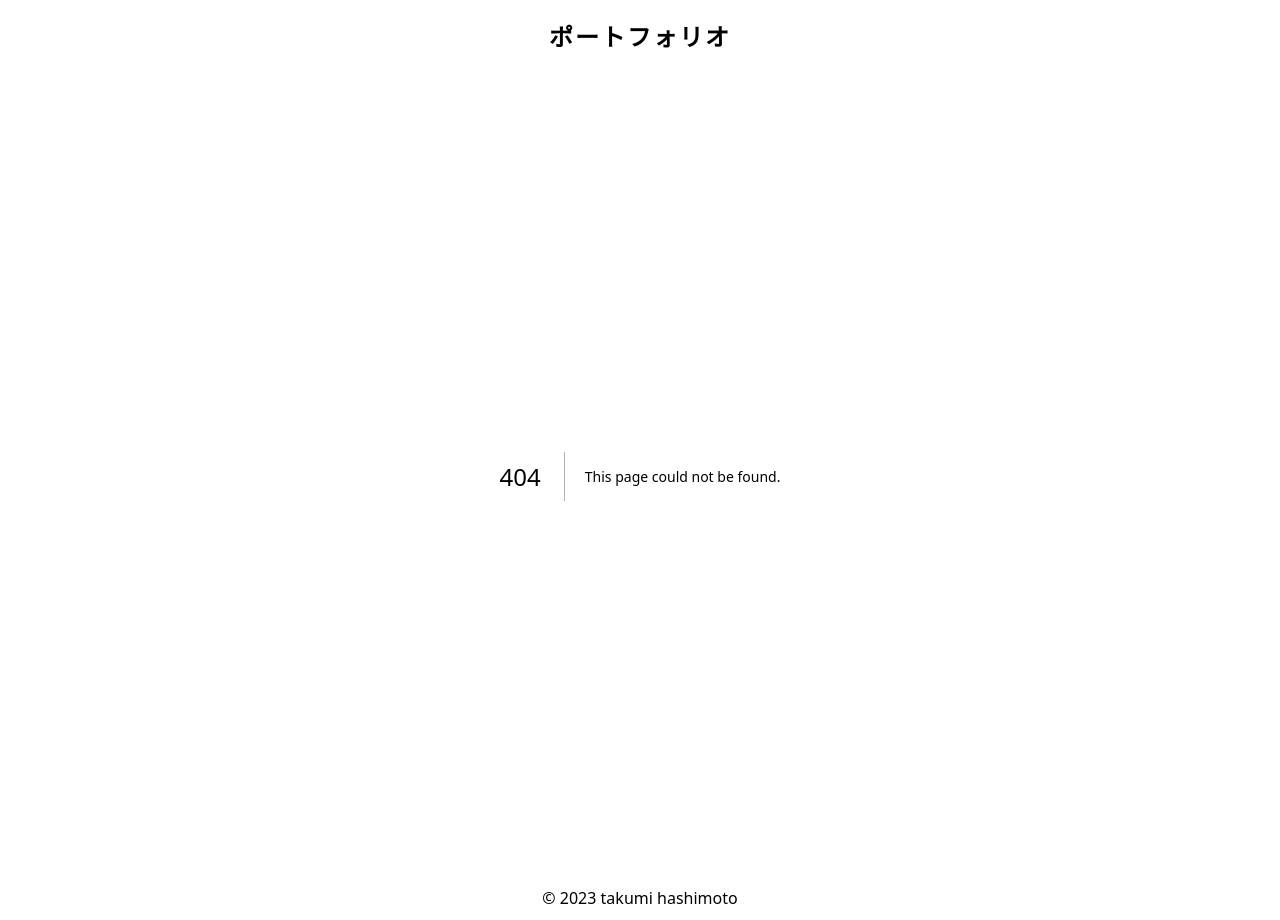
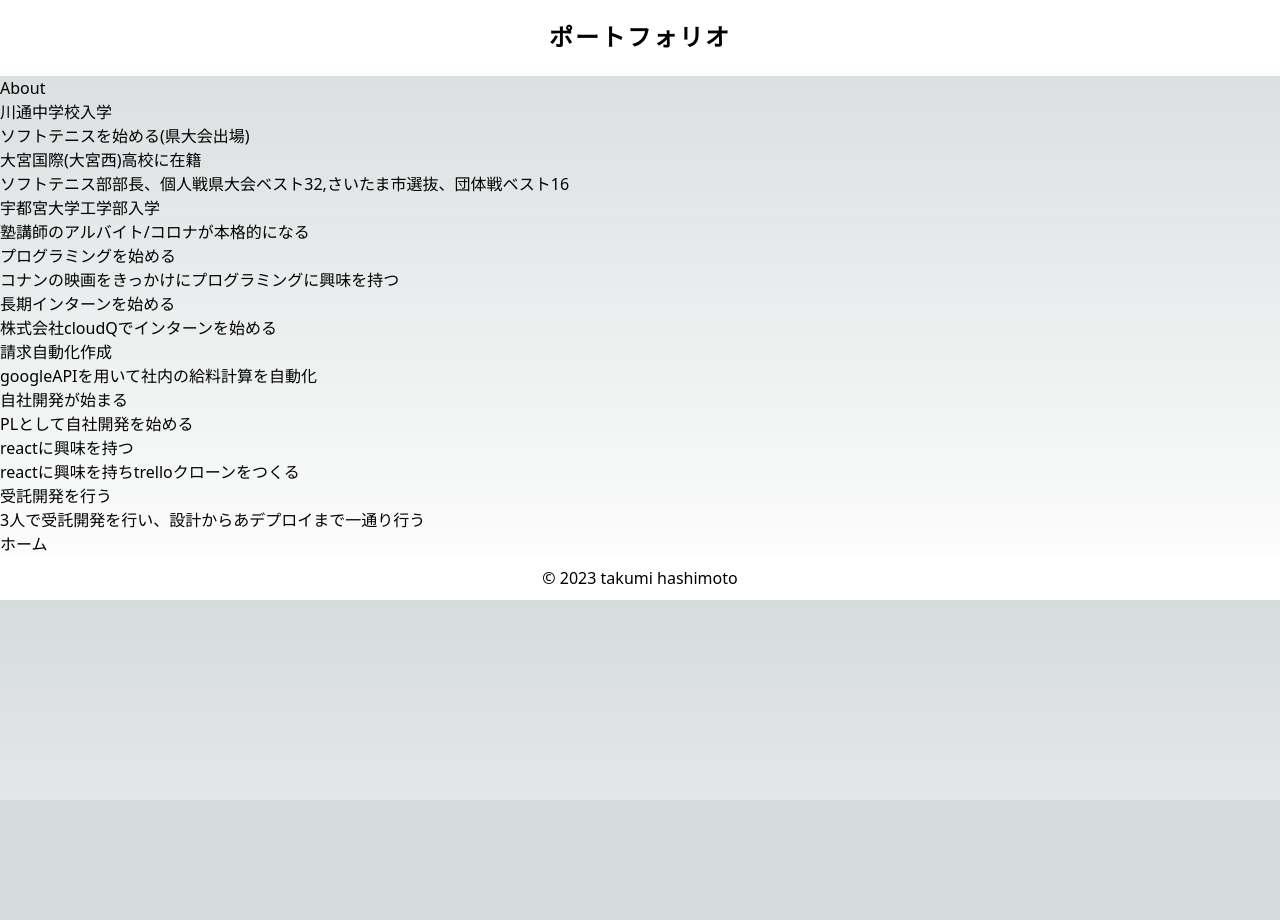
Before and after one commit to takumihashimoto0218/portfolio, a Next.js app: page /about in a window 1280 px wide. Before the commit this address had no page. After the commit the page ends 800 px from the top, so only its background shows below. Built offline with nearby package versions, Linux system fonts and the light colour scheme.

Commit message:
aboutを作成

```diff
--- /dev/null
+++ b/app/about/page.tsx
@@ -0,0 +1,23 @@
+import React from 'react';
+import Link from 'next/link';
+import AboutList from '@/app/data/AboutList';
+
+
+const Page = () => {
+  return (
+    <div>
+      <h1>About</h1>
+      <ul>
+        {AboutList.map((about) => (
+          <li key={about.title}>
+            <h2>{about.title}</h2>
+            <p>{about.subtitle}</p>
+          </li>
+        ))}
+      </ul>
+      <Link href="/">ホーム</Link>
+    </div>
+  );
+};
+
+export default Page;
--- /dev/null
+++ b/app/data/AboutList.ts
@@ -0,0 +1,57 @@
+export type About = {
+  date: string;
+  title: string;
+  subtitle: string;
+};
+
+const AboutList: About[] = [
+  {
+    date: "2013-2016",
+    title: "川通中学校入学",
+    subtitle: "ソフトテニスを始める(県大会出場)",
+  },
+  {
+    date: "2016-2019",
+    title: "大宮国際(大宮西)高校に在籍",
+    subtitle: "ソフトテニス部部長、個人戦県大会ベスト32,さいたま市選抜、団体戦ベスト16",
+  },
+  {
+    date: "2020",
+    title: "宇都宮大学工学部入学",
+    subtitle: "塾講師のアルバイト/コロナが本格的になる",
+  },
+  {
+    date: "2022/02",
+    title: "プログラミングを始める",
+    subtitle: "コナンの映画をきっかけにプログラミングに興味を持つ",
+  },
+  {
+    date: "2022/07",
+    title: "長期インターンを始める",
+    subtitle:
+      "株式会社cloudQでインターンを始める",
+  },
+  {
+    date: "2023/1",
+    title: "請求自動化作成",
+    subtitle: "googleAPIを用いて社内の給料計算を自動化",
+  },
+  {
+    date: "2023/3-now",
+    title: "自社開発が始まる",
+    subtitle: "PLとして自社開発を始める",
+  },
+  {
+    date: "2023/6~7",
+    title: "reactに興味を持つ",
+    subtitle:
+      "reactに興味を持ちtrelloクローンをつくる",
+  },
+  {
+    date: "2023/9",
+    title: "受託開発を行う",
+    subtitle: "3人で受託開発を行い、設計からあデプロイまで一通り行う",
+  },
+];
+
+export default AboutList;
--- a/app/page.tsx
+++ b/app/page.tsx
@@ -1,4 +1,3 @@
-import Image from 'next/image'
 import Introduction from '@/components/Introduction'
 import Link from 'next/link'
 
@@ -9,6 +8,7 @@ export default function Home() {
         <Introduction />
         <Link href="/works">Works</Link>
         <Link href="/skills">Skill</Link>
+        <Link href="/about">About</Link>
       </div>
     </>
   )
```
